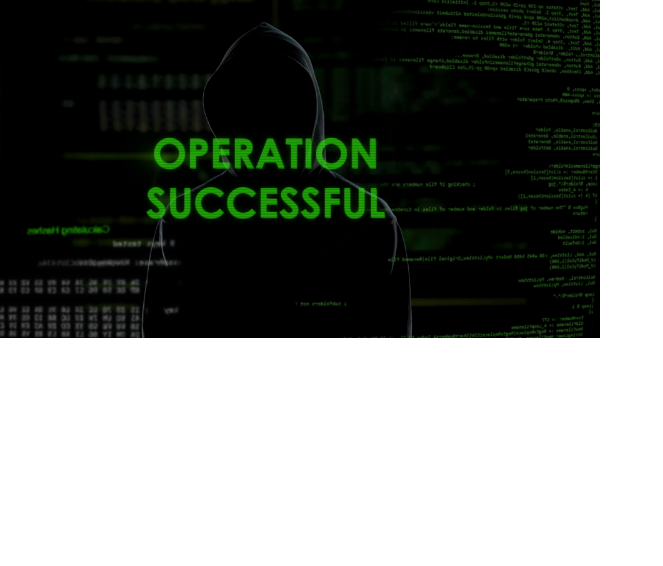
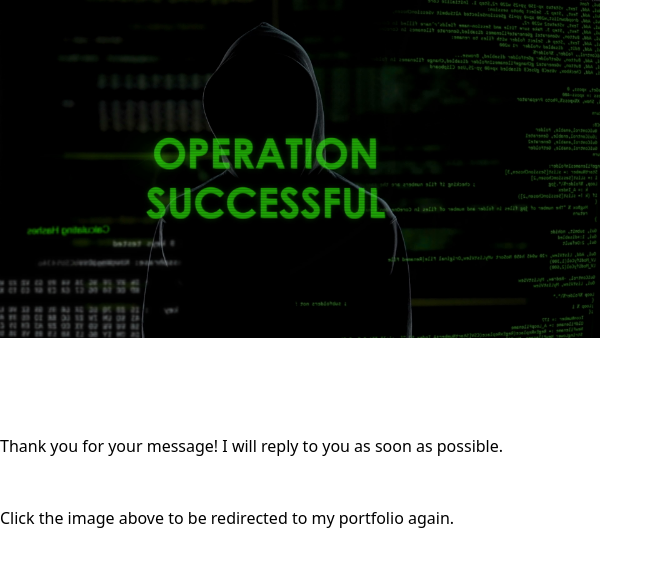
Before and after one commit to raptorf1/My_React_Portfolio, a website: page success.html in a window 1280 px wide. Shown: the whole page, without its empty margins (0-663 px from the left). Drawn offline with nearby package versions, Linux system fonts and the light colour scheme.

Commit message:
Edit the success.html page with some text

```diff
--- a/success.html
+++ b/success.html
@@ -16,10 +16,14 @@
 
     <div class="min-h-0 flex-auto flex-wrap">
         <a href="https://gtomaras-portfolio.netlify.com/"><img src="./success.jpeg" width="600"></img></a>
-    </div>
-
-
-
+        <br>
+        <br>
+        <br>
+        <br>
+        <h4>Thank you for your message! I will reply to you as soon as possible.</h4>
+        <br>
+        <br>
+        <h4>Click the image above to be redirected to my portfolio again.</h4>
 
 </body>
 
```
